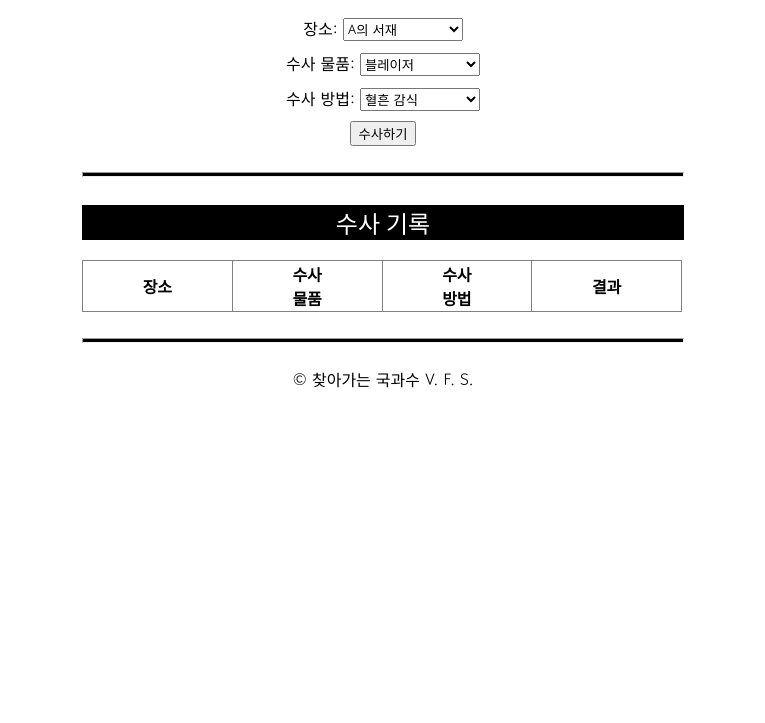
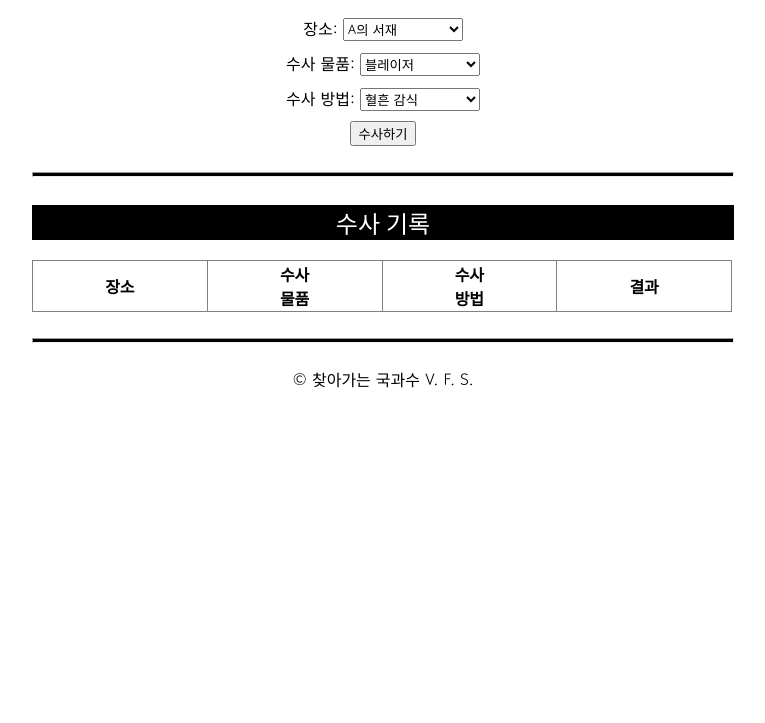
Before and after one commit to mandoorice/vfc, a plain HTML site: page index.html in a window 1280 px wide. Shown: the part 77-800 px from the top of the page, without its empty margins (257-1022 px from the left). Drawn offline with Linux system fonts and the light colour scheme; a web font is replaced by a local one.

Commit message:
styles.css

```diff
--- a/styles.css
+++ b/styles.css
@@ -27,7 +27,7 @@
 
 table {
     border-collapse: collapse;
-    width: 600px;
+    width: 700px;
 }
 
 table td {
@@ -62,7 +62,7 @@ table td input {
 
 hr {
 
-    width : 600px;
+    width : 700px;
     height : 3px;
     background-color : black;
 
```
